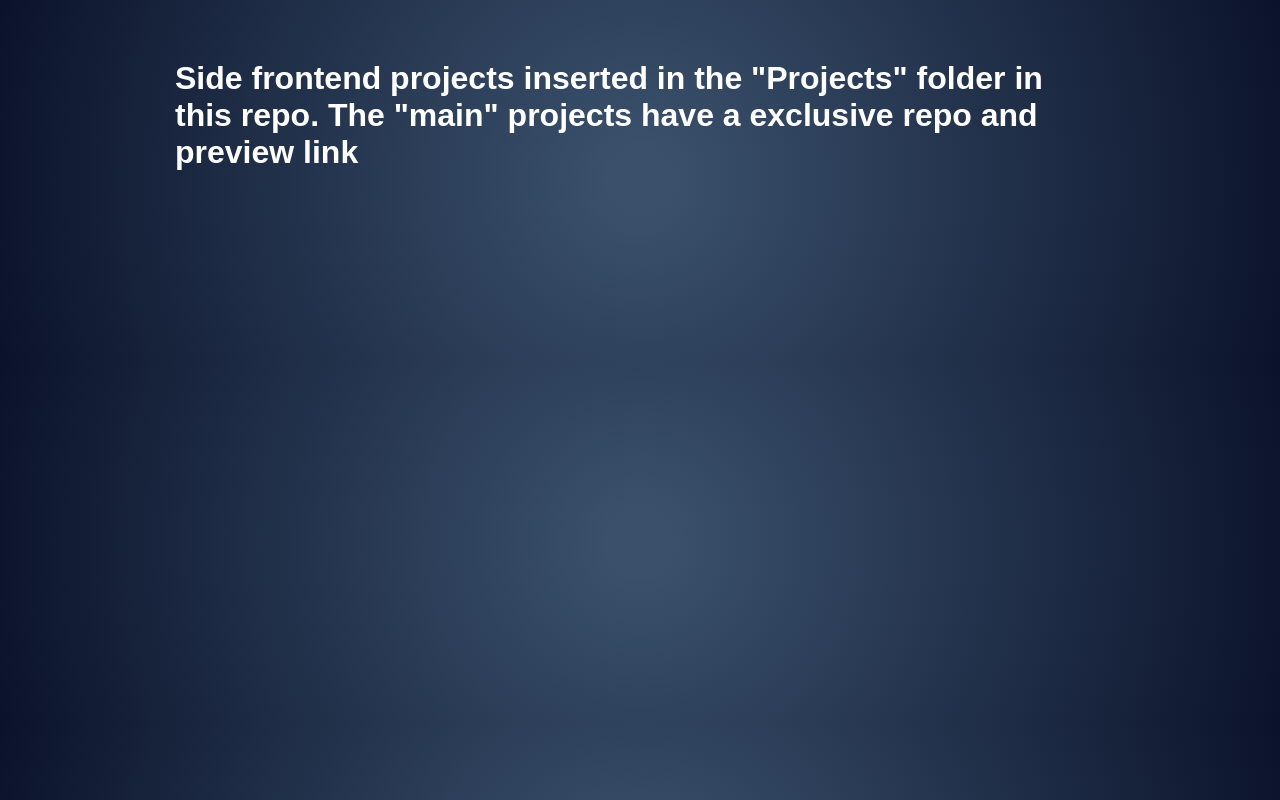
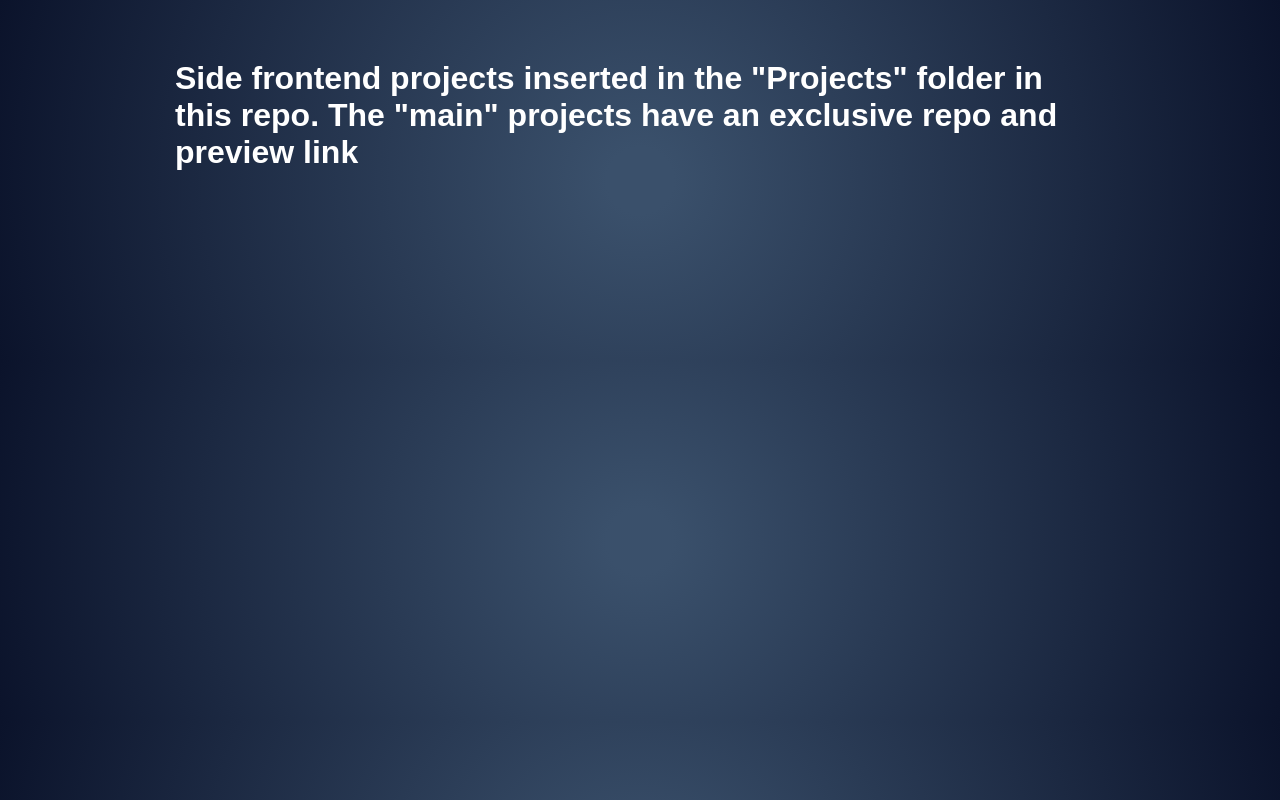
Before and after one commit to Rodrigaumm/rodrigaumm.github.io, a plain HTML site: page index.html in a window 1280 px wide. Drawn offline with Linux system fonts and the light colour scheme; no server answers.

Commit message:
Corrected grammar error in introduction message

```diff
--- a/index.html
+++ b/index.html
@@ -18,7 +18,7 @@
   <body>
     <h1 class="introduction">
       Side frontend projects inserted in the "Projects" folder in this repo. The
-      "main" projects have a exclusive repo and preview link
+      "main" projects have an exclusive repo and preview link
     </h1>
 
     <section class="github-links"></section>
```
